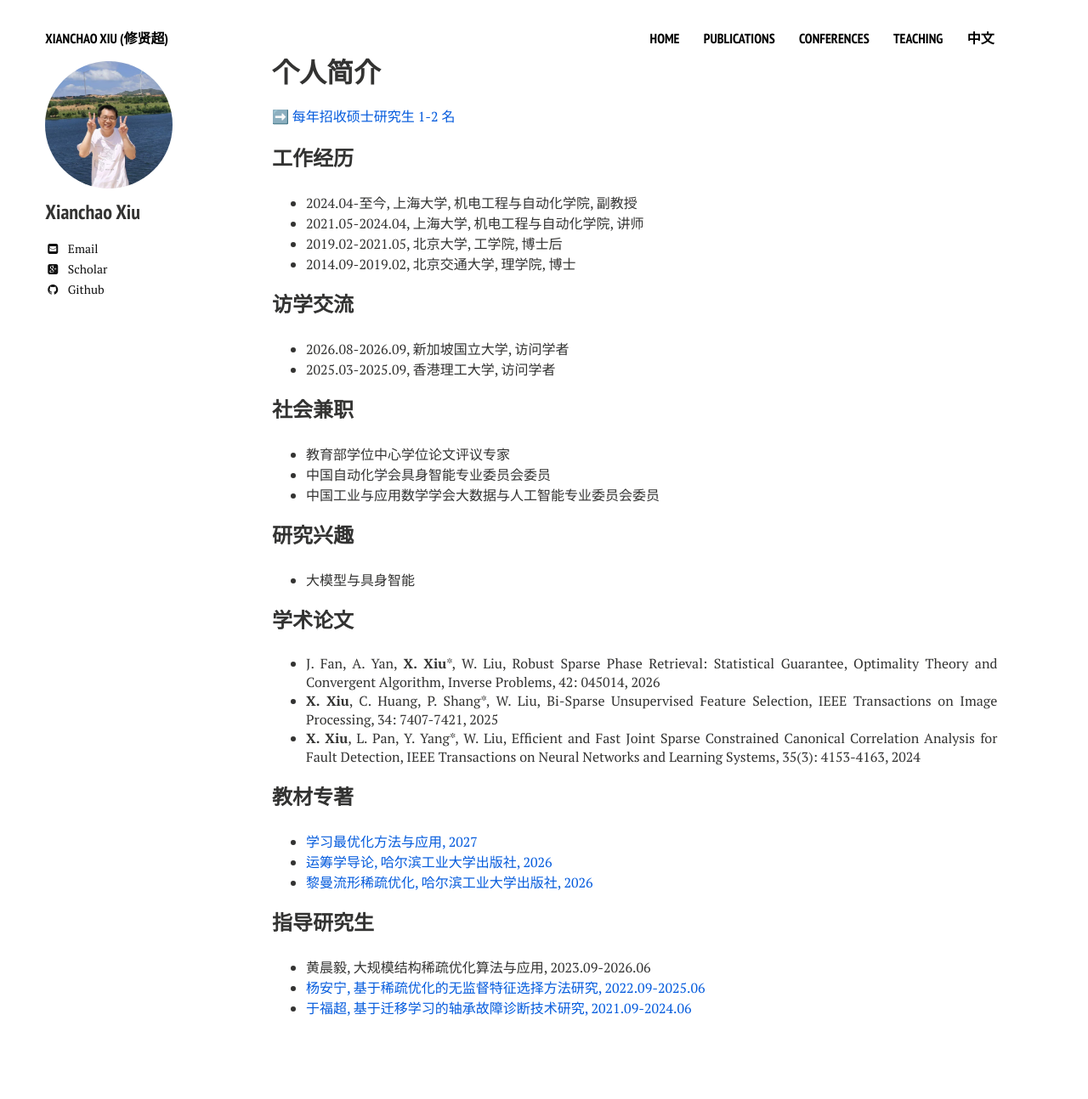
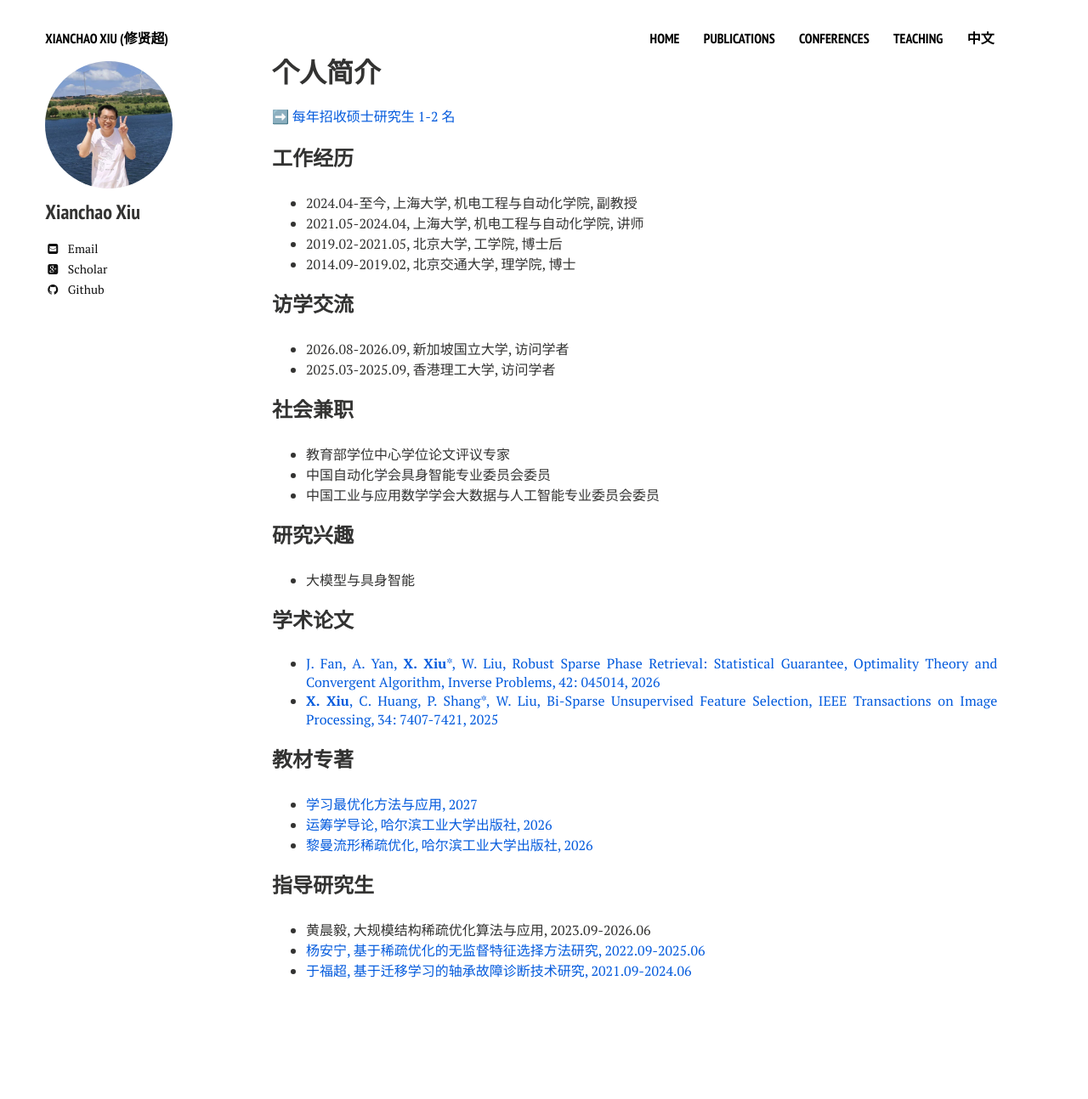
Before and after one commit to xianchaoxiu/xianchaoxiu.github.io, a Jekyll site: the page built from chinese/index.md, in a window 1280 px wide. Shown: the whole page at 85% size. Built offline with Jekyll 4.4.1, drawn with Linux system fonts in a browser that asks for light colours; nearby versions of some CDN libraries; after the commit the page ends 1250 px from its top, so only the background shows below that.

Commit message:
Update index.md

```diff
--- a/chinese/index.md
+++ b/chinese/index.md
@@ -32,9 +32,8 @@ share: false
 
 
 ### 学术论文
-* J. Fan, A. Yan, <b>X. Xiu</b>*, W. Liu, Robust Sparse Phase Retrieval: Statistical Guarantee, Optimality Theory and Convergent Algorithm, Inverse Problems, 42: 045014, 2026 <br>
-* <b>X. Xiu</b>, C. Huang, P. Shang*, W. Liu, Bi-Sparse Unsupervised Feature Selection, IEEE Transactions on Image Processing, 34: 7407-7421, 2025 <br>
-* <b>X. Xiu</b>, L. Pan, Y. Yang*, W. Liu, Efficient and Fast Joint Sparse Constrained Canonical Correlation Analysis for Fault Detection, IEEE Transactions on Neural Networks and Learning Systems, 35(3): 4153-4163, 2024 <br>
+* <a href="../chinese/papers/2026-IP.pdf" class="textlink" target="_blank"> J. Fan, A. Yan, <b>X. Xiu</b>*, W. Liu, Robust Sparse Phase Retrieval: Statistical Guarantee, Optimality Theory and Convergent Algorithm, Inverse Problems, 42: 045014, 2026 </a> <br>
+* <a href="../chinese/papers/2025-TIP.pdf" class="textlink" target="_blank"> <b>X. Xiu</b>, C. Huang, P. Shang*, W. Liu, Bi-Sparse Unsupervised Feature Selection, IEEE Transactions on Image Processing, 34: 7407-7421, 2025 </a> <br>
 
 
 ### 教材专著
```
